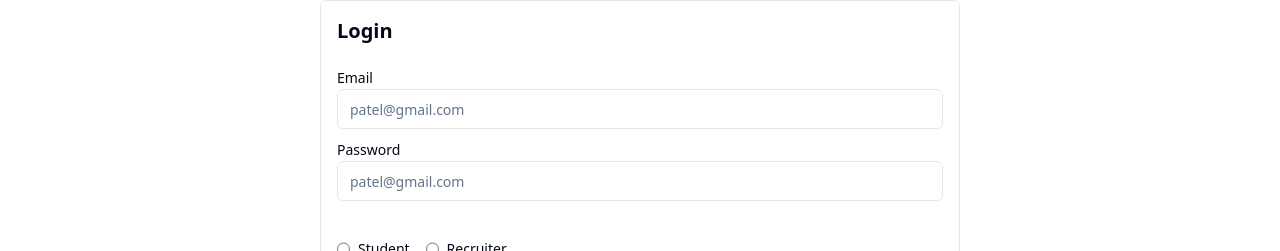
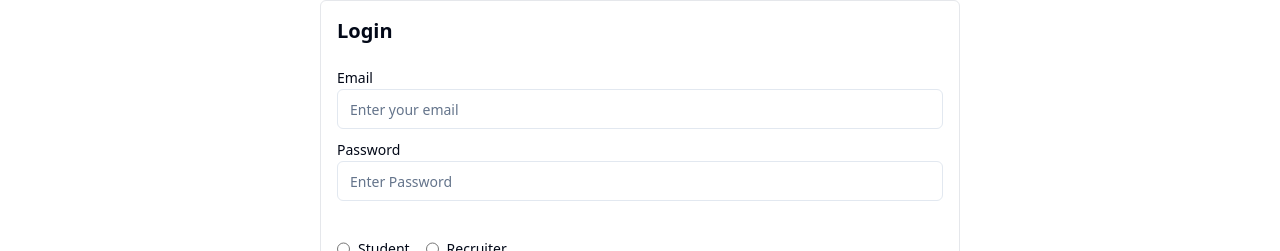
Before and after one commit to TgGupta12/CareerConnect-frontend, a React (Vite) app: page /login in a window 1280 px wide. Shown: the part 104-355 px from the top of the page. Built offline with nearby package versions, Linux system fonts and the light colour scheme.

Commit message:
Twelthcommit

```diff
--- a/src/components/auth/Login.jsx
+++ b/src/components/auth/Login.jsx
@@ -66,7 +66,7 @@ const Login = () => {
                             value={input.email}
                             name="email"
                             onChange={changeEventHandler}
-                            placeholder="patel@gmail.com"
+                            placeholder="Enter your email"
                         />
                     </div>
 
@@ -77,7 +77,7 @@ const Login = () => {
                             value={input.password}
                             name="password"
                             onChange={changeEventHandler}
-                            placeholder="patel@gmail.com"
+                            placeholder="Enter Password"
                         />
                     </div>
                     <div className='flex items-center justify-between'>
```
